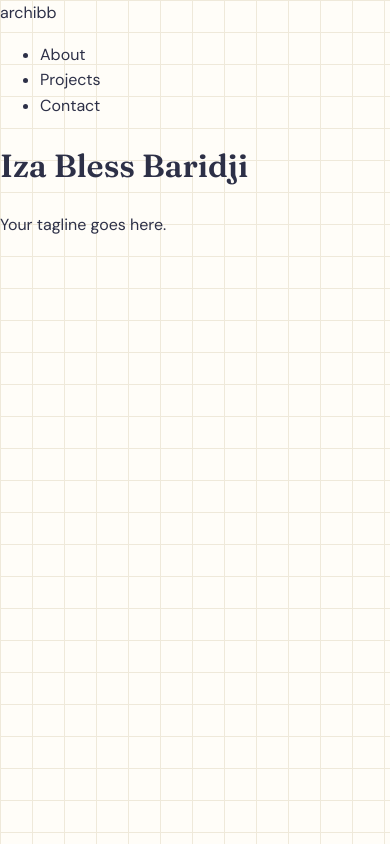
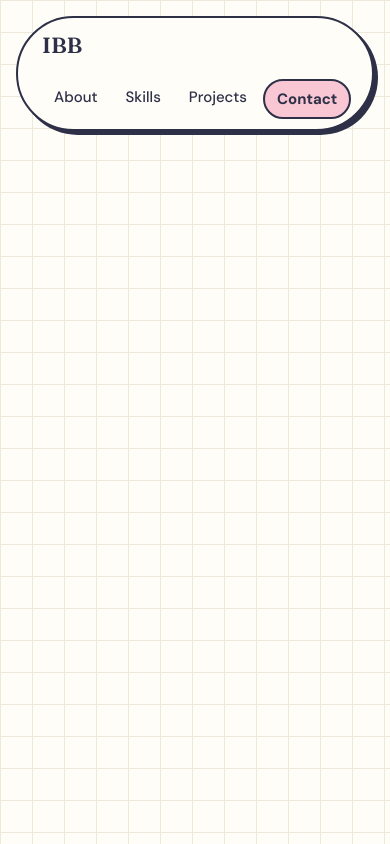
Before and after one commit to archibb/my-portfolio, a React (Vite) app: page / in a window 390 px wide. Built offline with nearby package versions, Linux system fonts and the light colour scheme.

Commit message:
nav ba layout and design

```diff
--- a/src/App.jsx
+++ b/src/App.jsx
@@ -4,8 +4,6 @@ function App() {
   return (
     <>
       <Navbar />
-      <h1>Iza Bless Baridji</h1>
-      <p>Your tagline goes here.</p>
     </>
   )
 }
--- /dev/null
+++ b/src/components/Navbar.css
@@ -0,0 +1,73 @@
+.navbar {
+    max-width: 1120px;
+    margin: 24px auto 0;
+    padding: 0 32px;
+}
+
+.nav-inner {
+    display: flex;
+    flex-wrap: wrap;
+    align-items: center;
+    justify-content: space-between;
+    gap: 16px;
+    background: var(--bgc);
+    border: 2px solid var(--tc);
+    border-radius: 999px;
+    box-shadow: 4px 4px 0 var(--tc);
+    padding: 10px 12px 10px 24px;
+}
+
+.nav-logo {
+    font-family: 'Fraunces', serif;
+    font-size: 22px;
+    font-weight: 600;
+}
+
+.nav-links {
+    display: flex;
+    flex-wrap: wrap;
+    gap: 4px;
+    list-style: none;
+    margin: 0;
+    padding: 0;
+}
+
+.nav-links a {
+    display: block;
+    padding: 8px 16px;
+    border-radius: 999px;
+    font-weight: 500;
+}
+
+.nav-links a:hover {
+    background-color: var(--yellow);
+}
+
+.nav-links .nav-contact {
+    background-color: var(--pink);
+    border: 2px solid var(--tc);
+    font-weight: 700;
+}
+
+@media (max-width: 640px) {
+
+    .navbar {
+        padding: 0 16px;
+        margin-top: 16px;
+    }
+    .nav.inner {
+        flex-direction: column;
+        border-radius: 24px;
+        padding: 14px 12px;
+        gap: 8px;
+    }
+
+    .nav-links {
+        justify-content: center;
+    }
+
+    .nav-links a {
+        padding: 6px 12px;
+        font-size: 15px;
+    }
+}
--- a/src/components/Navbar.jsx
+++ b/src/components/Navbar.jsx
@@ -1,12 +1,17 @@
+import './Navbar.css'
+
 function Navbar() {
   return (
-    <nav>
-      <a href="#home">archibb</a>
-      <ul>
-        <li><a href="#about">About</a></li>
-        <li><a href="#projects">Projects</a></li>
-        <li><a href="#contact">Contact</a></li>
-      </ul>
+    <nav className="navbar">
+      <div className="nav-inner">
+        <a href="/" className="nav-logo">IBB</a>
+        <ul className="nav-links">
+          <li><a href="#about">About</a></li>
+          <li><a href="#services">Skills</a></li>
+          <li><a href="#projects">Projects</a></li>
+          <li><a href="#contact" className="nav-contact">Contact</a></li>
+        </ul>
+      </div>
     </nav>
   )
 }
```
